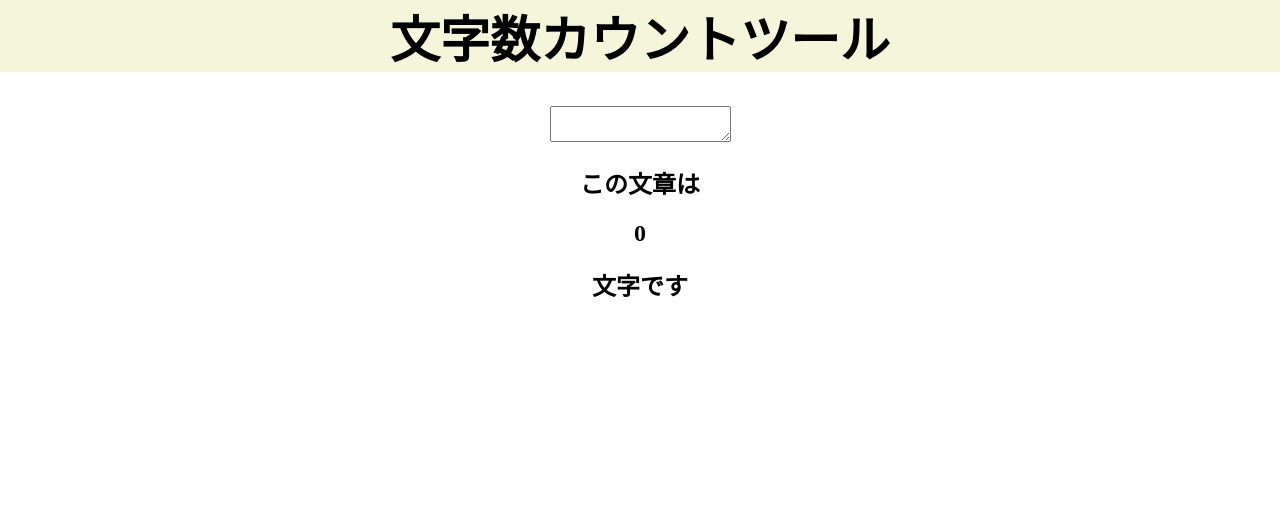
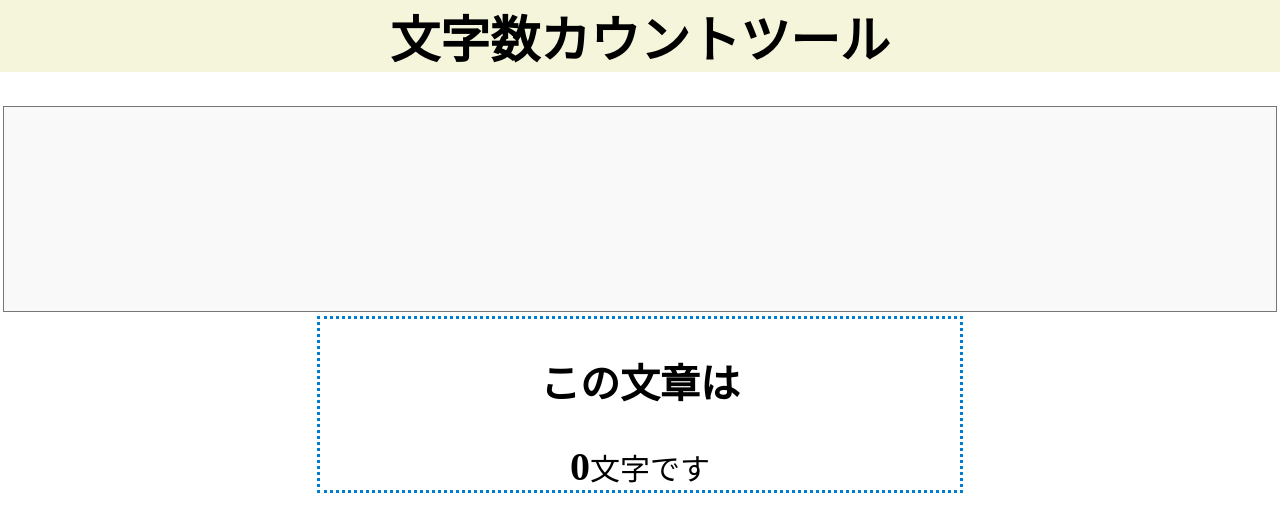
Before and after one commit to 1112sei/1112sei.github.io, a plain HTML site: page index.html in a window 1280 px wide. Drawn offline with Linux system fonts and the light colour scheme.

Commit message:
Update 文字数カウントツール.css

```diff
--- a/文字数カウントツール.css
+++ b/文字数カウントツール.css
@@ -1,37 +1,74 @@
-.title{
+.title {
     background-color: beige;
     font-size: 50px;
     font-family: '游明朝';
     animation: fadeIn 0.7s ease 0s 1 normal;
 }
+
 @keyframes fadeIn {
     0% {
-      opacity: 0;
-      transform: translateY(30px);
+        opacity: 0;
+        transform: translateY(30px);
     }
+
     100% {
-      opacity: 1;
+        opacity: 1;
     }
 }
 
-body{
+body {
     margin: 0px;
     text-align: center;
 }
 
-h1{
+h1 {
     margin-top: 0px;
 }
 
-.textInput{
-    width: 1400px;
+#text {
+    width: 99%;
     height: 200px;
     resize: none;
     font-size: 15px;
+    background-color: #f9f9f9;
+    transition: 0.5s;
 }
 
-.buttonInput{
-    font-size: 20px;
-    width: 1410px;
-    height: 100px;
+#text:hover {
+    background-color: #ffffff;
+    transition: 0.5s;
 }
+
+#output {
+    display: inline;
+}
+
+h2 {
+    font-size: 40px;
+}
+
+.mojidesu {
+    font-size: 30px;
+    font-weight: normal;
+    display: inline;
+}
+
+.output {
+    width: 50%;
+    margin: 0 auto;
+    animation: colorChange 5s infinite linear alternate;
+}
+
+@keyframes colorChange {
+    0% {
+        border: 3px dotted #9ed8ff;
+    }
+
+    50% {
+        border: 3px dotted #38afff;
+    }
+
+    100% {
+        border: 3px dotted #007dd1;
+    }
+}
```
